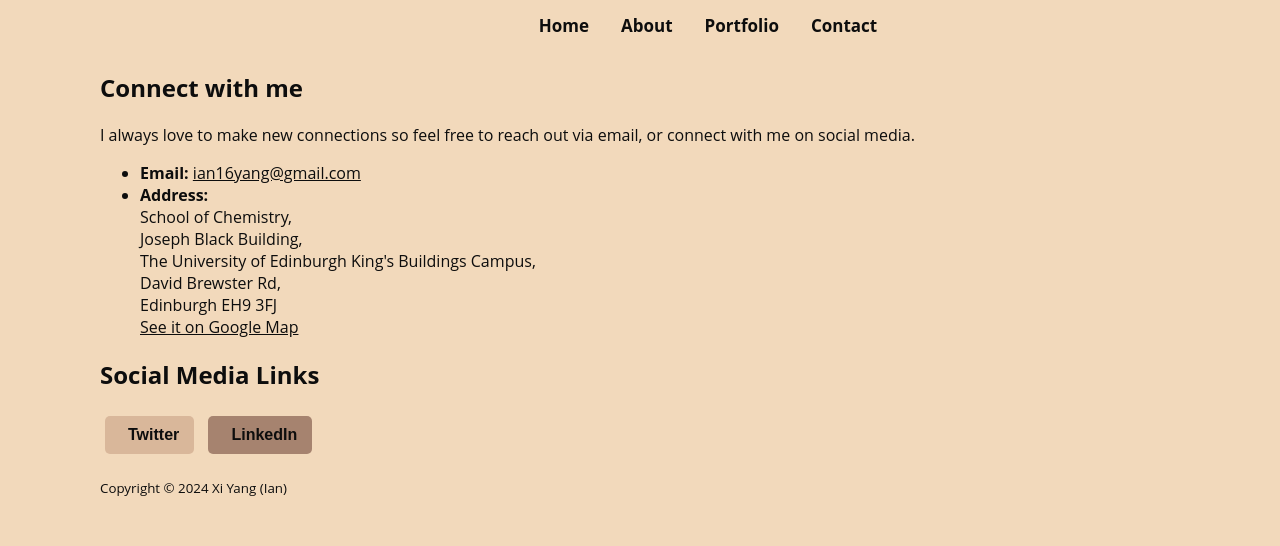
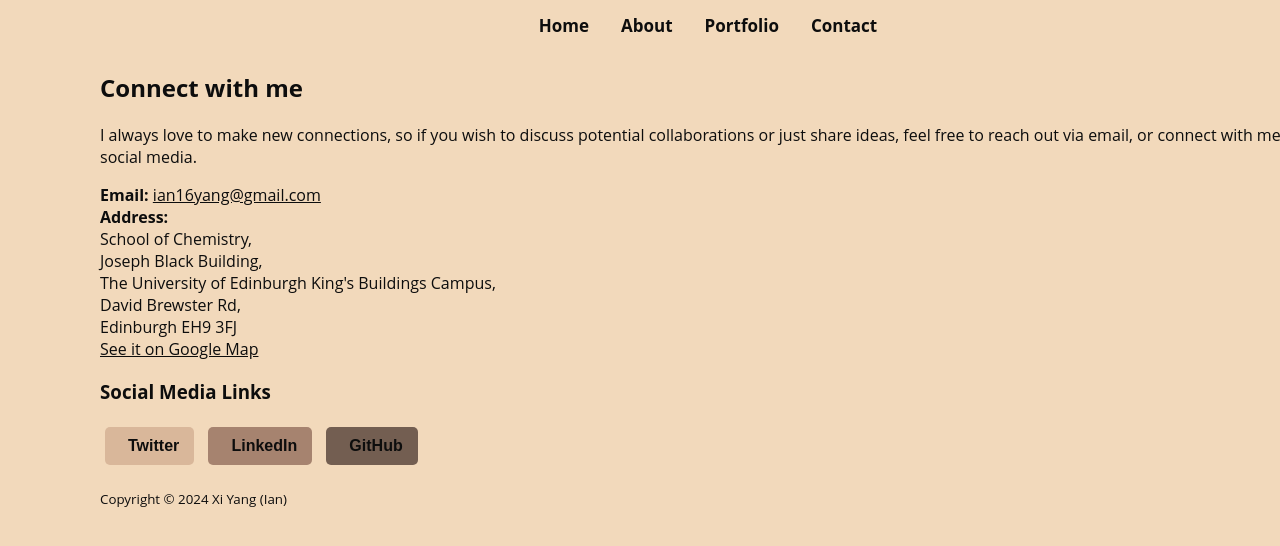
Before and after one commit to GrignardReagent/euchempals.github.io, a Jekyll site: the page built from contact.html, in a window 1280 px wide. Shown: the top 546 px of the page. Built offline with Jekyll 4.4.1, drawn with Linux system fonts in a browser that asks for light colours.

Commit message:
moved the contact info to the contact page

```diff
--- a/_data/projects.yml
+++ b/_data/projects.yml
@@ -32,5 +32,5 @@
   link: https://github.com/GrignardReagent?tab=repositories
 
 - name: Optimisation of 2 Chemical Processes for Active Pharmaceutical Ingredients (APIs) (Completed)
-  description: A year-long research project to optimise the synthetic and recovery processes for two precious APIs. The combined effect of these projects exceeds 230,000 litres of chlorinated solvents in savings for the company. This project was conducted as part of my placement year at <a href="https://veranova.com/">Veranova (previously Johnson Matthey Health, also known as MacFarlan Smith)</a>, a pharmaceutical company specialising in Controlled Drug (CD) manufacturing in the UK.
+  description: A year-long research project to optimise the synthetic and recovery processes for two precious APIs. The combined effect of these projects exceeds 230,000 litres of chlorinated solvents in savings for the company. This project was conducted as part of my placement year at <a href="https://veranova.com/">Veranova</a> (previously <a href="https://matthey.com/">Johnson Matthey</a> Health, also known as MacFarlan Smith), a pharmaceutical company specialising in Controlled Drug (CD) manufacturing in the UK.
   link: https://veranova.com/
--- a/contact.html
+++ b/contact.html
@@ -13,29 +13,25 @@
 
 <section>
     <h2>Connect with me</h2>
-    <p>I always love to make new connections so feel free to reach out via email, or connect with me on social media.</p>
-
-    <ul>
-        <li><b>Email:</b> <a href="mailto:ian16yang@gmail.com" style="color: #0D0D0D">ian16yang@gmail.com</a></li>
-        <li><b>Address:</b><br>
+    <div id="ContactInfo">
+    <p>I always love to make new connections, so if you wish to discuss potential collaborations or just share ideas, feel free to reach out via email, or connect with me on social media.</p>
+    <b>Email:</b> <a href="mailto:ian16yang@gmail.com" style="color: #0D0D0D">ian16yang@gmail.com</a><br>
+    <b>Address:</b><br>
     School of Chemistry, <br>
     Joseph Black Building, <br>
     The University of Edinburgh King's Buildings Campus, <br>
     David Brewster Rd, <br>
     Edinburgh EH9 3FJ<br>
-        <a href="https://maps.app.goo.gl/ji7BDAwicpH4Svhi7" style="color: #0D0D0D;">See it on Google Map</a></li>
-    </ul>
-</section>
+    <a href="https://maps.app.goo.gl/ji7BDAwicpH4Svhi7" style="color: #0D0D0D;">See it on Google Map</a>
+
     <!-- Social Media Section -->
     <section id="social-media">
-    <h2>Social Media Links</h2>
+    <h3>Social Media Links</h3>
     <div>
-<!--        <a href="https://www.facebook.com/profile" class="social-button facebook"><i class="fab fa-facebook-f"></i>Facebook</a>-->
     <a href="https://twitter.com/Xi_Yang_Ian" class="social-button twitter"><i class="fab fa-twitter"></i>Twitter</a>
-<!--        <a href="https://www.instagram.com/profile" class="social-button instagram"><i class="fab fa-instagram"></i>Instagram</a>-->
     <a href="https://www.linkedin.com/in/ianyangxi/" class="social-button linkedin"><i class="fab fa-linkedin-in"></i>LinkedIn</a>
-    </div>
+    <a href="https://github.com/GrignardReagent" class="social-button github"><i class="fab fa-github"></i>GitHub</a>
+    </div></section>
 </section>
-
 </body>
 </html>
```
Also changed, not shown: about.html (+3 -25 lines). Lines whose indentation alone changed are shown as unchanged.
